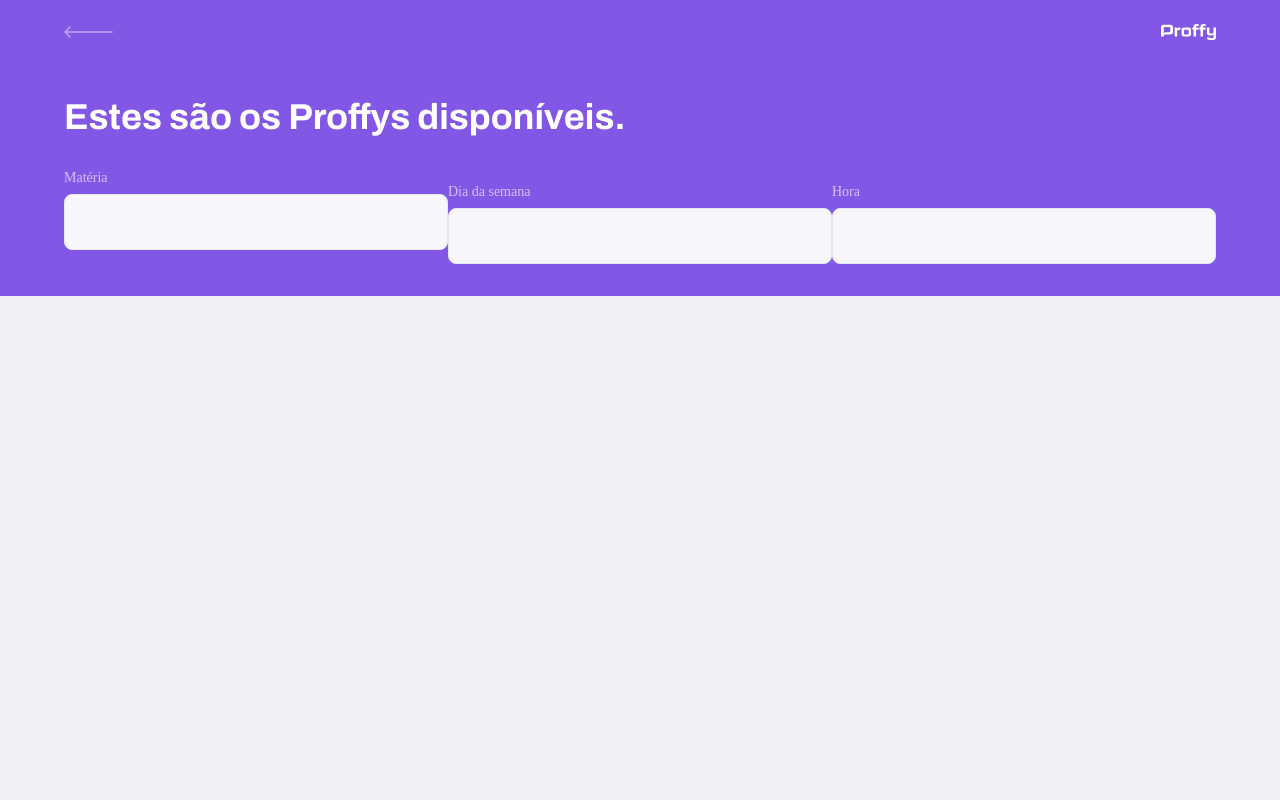
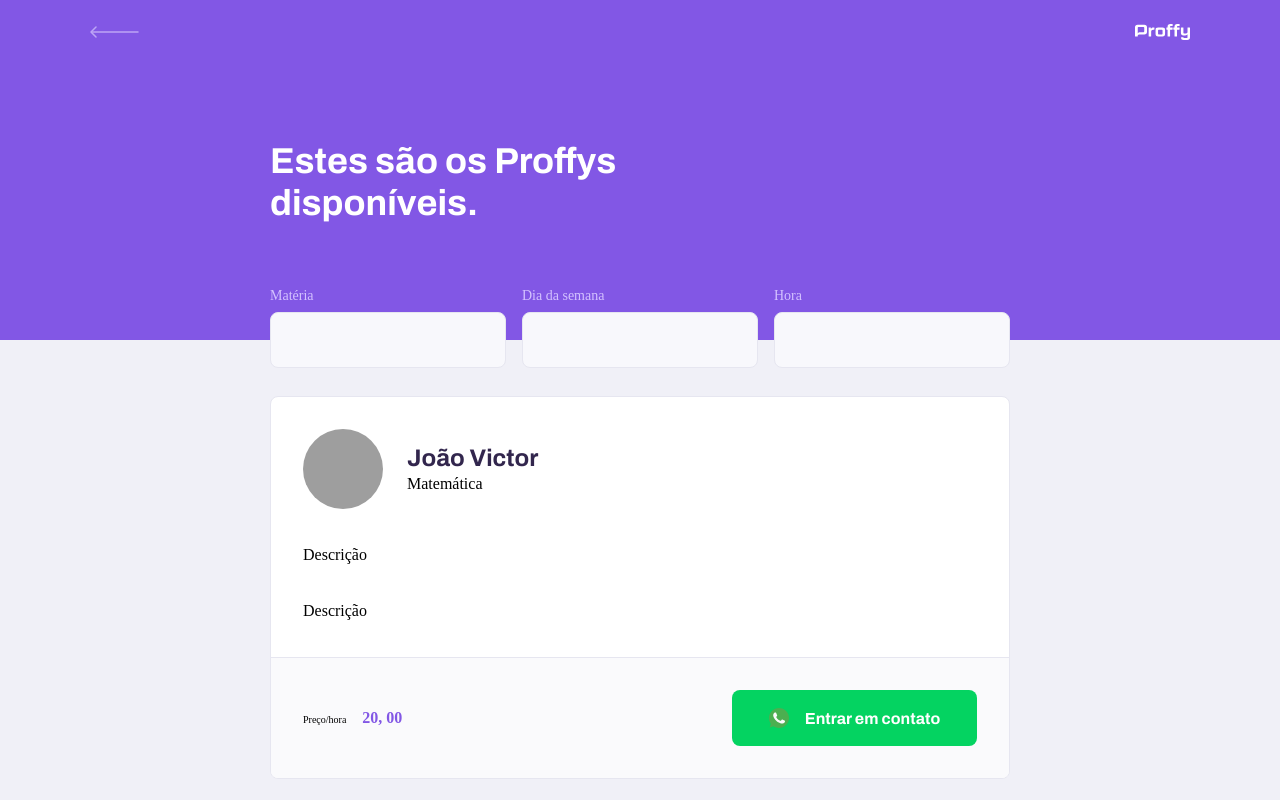
Before and after one commit to joaovictor3g/Prroffy-Next-Level-Week02, a React (Create React App) app in the folder web/: page /study in a window 1280 px wide. Shown: the top 800 px of the page. Built offline with nearby package versions, Linux system fonts and the light colour scheme; grey boxes are pictures that could not be loaded.

Commit message:
(feat): teacher list complete

```diff
--- a/web/src/components/PageHeader/index.tsx
+++ b/web/src/components/PageHeader/index.tsx
@@ -3,6 +3,8 @@
 
 import backicon from '../../assets/images/icons/back.svg';
 import logoImg from '../../assets/images/logo.svg';
+
+import './styles.css';
 
 interface Props {
   title: string;
--- /dev/null
+++ b/web/src/components/PageHeader/styles.css
@@ -0,0 +1,67 @@
+#page-teacher-list {
+    width: 100vw;
+    height: 100vh;
+}
+
+.page-header {
+    display: flex;
+    flex-direction: column;
+    background-color: var(--color-primary);
+}
+
+.page-header .top-bar-container {
+    width: 90%;
+    margin: 0 auto;
+    display: flex;
+    justify-content: space-between;
+    align-items: center;
+    color: var(--color-text-in-primary);
+    padding: 1.6rem 0;
+}
+
+.page-header .top-bar-container a {
+    height: 3.2rem;
+    transition: opacity 0.2s;
+}
+
+.page-header .top-bar-container > img {
+    height: 1.6rem;
+}
+
+.page-header .header-content {
+    width: 90%;
+    margin: 0 auto;
+    position: relative;
+    margin: 3.2rem auto;
+}
+
+.page-header .header-content strong {
+    font: 700 3.6rem Archivo;
+    line-height: 4.2rem;
+    color: var(--color-title-in-primary);
+}
+
+@media (min-width: 700px) {
+    .page-header {
+        height: 340px;
+    }
+
+    .page-header .top-bar-container {
+        max-width: 1100px;
+    }
+
+    .page-header .header-content {
+        flex: 1;
+        max-width: 740px;
+        margin: 0 auto;
+        padding-bottom: 40px;
+        display: flex;
+        flex-direction: column;
+        justify-content: center;
+        align-items: flex-start;
+    }
+
+    .page-header .header-content strong{
+        max-width: 350px;
+    }
+}
--- /dev/null
+++ b/web/src/components/TeacherItem/index.tsx
@@ -0,0 +1,39 @@
+import React from 'react';
+
+// import { Container } from './styles';
+import whatsappIcon from '../../assets/images/icons/whatsapp.svg'
+import './styles.css';
+
+const TeacherItem: React.FC = () => {
+  return (
+    <article className="teacher-item">
+    <header>
+        <img src="https://avatars2.githubusercontent.com/u/55103977?s=460&v=4" alt="github" />
+        <div>
+            <strong>João Victor</strong>
+            <span>Matemática</span>
+        </div>
+    </header>
+
+    <p>
+        Descrição
+        <br /><br />
+        Descrição
+    </p>
+
+    <footer>
+        <p>
+            Preço/hora
+            <strong>20, 00</strong>
+        </p>
+        <button type="button">
+            <img src={whatsappIcon} alt="whatsapp"/>
+            Entrar em contato
+        </button>
+    </footer>
+
+</article>
+  );
+}
+
+export default TeacherItem;
--- /dev/null
+++ b/web/src/components/TeacherItem/styles.css
@@ -0,0 +1,102 @@
+.teacher-item {
+    background: var(--color-box-base);
+    border: 1px solid var(--color-line-in-white);
+    border-radius: 0.8rem;
+    margin-top: 2.4rem;
+    overflow: hidden;
+}
+
+.teacher-item header {
+    padding: 3.2rem 2rem;
+    display: flex;
+    align-items: center;
+}
+
+.teacher-item header img {
+    width: 8rem;
+    height: 8rem;
+    border-radius: 50%;
+}
+
+.teacher-item header div {
+    margin-left: 2.4rem;
+}
+
+.teacher-item header div strong {
+    font: 700 2.4rem Archivo;
+    display: block;
+    color: var(--color-text-title);
+}
+
+.teacher-item header div span {
+    font-size: 1.6rem;
+    display: block;
+    margin-top: 0.4rem;
+}
+
+.teacher-item > p {
+    padding: 0 2rem;
+    font-size: 1.6rem;
+    line-height: 2.8rem;
+}
+
+.teacher-item footer {
+    padding: 2rem 2rem;
+    background: var(--color-box-footer);
+    border-top: 1px solid var(--color-line-in-white);
+    margin-top: 3.2rem;
+    display: flex;
+    align-items: center;
+    justify-content: space-between;
+}
+
+.teacher-item footer p strong {
+    color: var(--color-primary);
+    font-size: 1.6rem;
+    display: block;
+}
+
+.teacher-item footer button {
+    width: 20rem;
+    height: 5.6rem;
+    background: var(--color-secundary);
+    color: var(--color-button-text);
+    border: 0;
+    border-radius: 0.8rem;
+    cursor: pointer;
+    font: 700 1.4rem Archivo;
+    display: flex;
+    align-items: center;
+    justify-content: space-evenly;
+    transition: 0.2s;
+}
+
+.teacher-item footer button:hover {
+    background: var(--color-secundary-dark);
+}
+
+@media(min-width: 700px) {
+    .teacher-item header,
+    .teacher-item footer {
+        padding: 3.2rem;
+    }
+
+    .teacher-item > p {
+        padding: 0 3.2rem;
+    }
+
+    .teacher-item footer p strong {
+        display: initial;
+        margin-left: 1.6rem;
+    }
+
+    .teacher-item footer button {
+        width: 24.5rem;
+        font-size: 1.6rem;
+        justify-content: center;
+    }
+
+    .teacher-item footer button img {
+        margin-right: 1.6rem;
+    }
+}
--- a/web/src/pages/TeacherList/index.tsx
+++ b/web/src/pages/TeacherList/index.tsx
@@ -1,8 +1,10 @@
 import React from 'react';
-import { Link } from 'react-router-dom';
+
+import PageHeader from '../../components/PageHeader';
+import TeacherItem from '../../components/TeacherItem';
+
 
 import './styles.css';
-import PageHeader from '../../components/PageHeader';
 
 export default function TeacherList() {
     return (
@@ -28,6 +30,15 @@
                 </form>
             </PageHeader>
 
+            <main>
+                <TeacherItem />
+                <TeacherItem />
+                <TeacherItem />
+                <TeacherItem />
+                <TeacherItem />
+                <TeacherItem />
+            </main>
+
         </div>
     )
 }
--- a/web/src/pages/TeacherList/styles.css
+++ b/web/src/pages/TeacherList/styles.css
@@ -1,46 +1,3 @@
-#page-teacher-list {
-    width: 100vw;
-    height: 100vh;
-}
-
-.page-header {
-    display: flex;
-    flex-direction: column;
-    background-color: var(--color-primary);
-}
-
-.page-header .top-bar-container {
-    width: 90%;
-    margin: 0 auto;
-    display: flex;
-    justify-content: space-between;
-    align-items: center;
-    color: var(--color-text-in-primary);
-    padding: 1.6rem 0;
-}
-
-.page-header .top-bar-container a {
-    height: 3.2rem;
-    transition: opacity 0.2s;
-}
-
-.page-header .top-bar-container > img {
-    height: 1.6rem;
-}
-
-.page-header .header-content {
-    width: 90%;
-    margin: 0 auto;
-    position: relative;
-    margin: 3.2rem auto;
-}
-
-.page-header .header-content strong {
-    font: 700 3.6rem Archivo;
-    line-height: 4.2rem;
-    color: var(--color-title-in-primary);
-}
-
 #search-teachers {
     margin-top: 3.2rem;
 }
@@ -84,6 +41,12 @@
     bottom: 0;
 }
 
+#page-teacher-list main {
+    margin: 3.2rem auto;
+    width: 90%;
+}
+
+
 @media(min-width: 700px) {
     #page-teacher-list {
         max-width: 100%;
@@ -92,5 +55,18 @@
     #search-teachers {
         display: grid;
         grid-template-columns: repeat(3, 1fr);
+        column-gap: 16px;
+        position: absolute;
+        bottom: -28px;
+    }
+
+    #search-teachers .input-block + .input-block {
+        margin-top: 0;
+    }
+
+    #page-teacher-list main {
+        padding: 3.2rem 0;
+        max-width: 740px;
+        margin: 0 auto;
     }
 }
```
